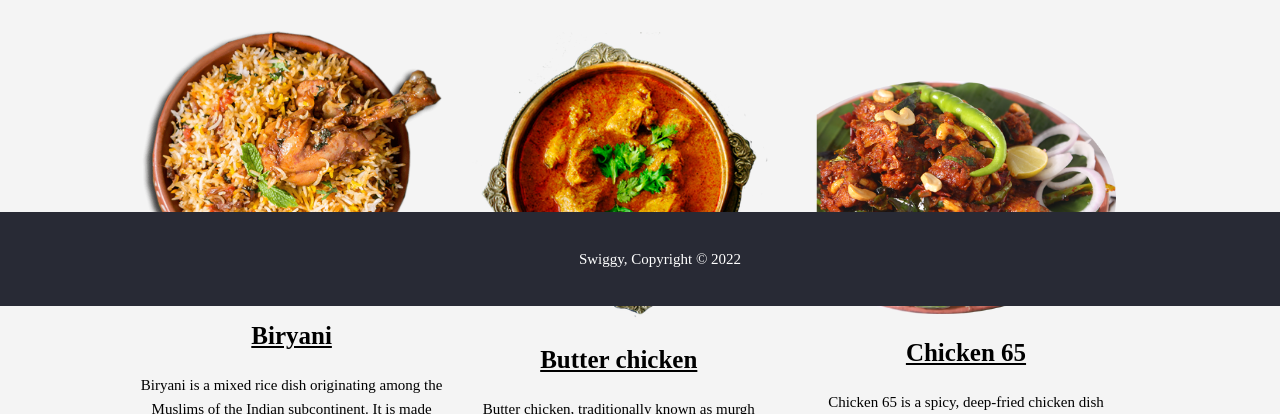
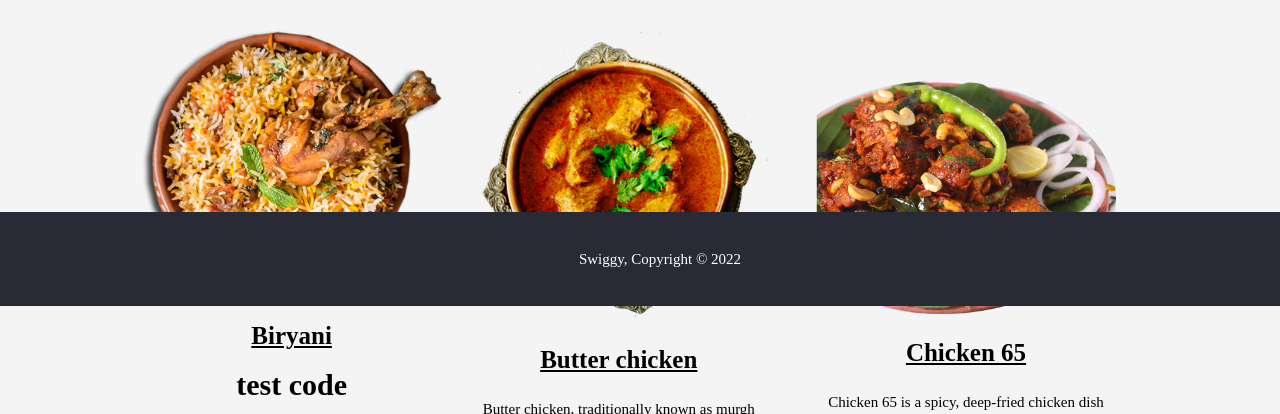
Before and after one commit to AbdulRaheem8897/Swiggy-Food-Webiste, a plain HTML site: page index.html in a window 1280 px wide. Shown: the part 494-908 px from the top of the page. Drawn offline with Linux system fonts and the light colour scheme.

Commit message:
made changes to index.html

```diff
--- a/index.html
+++ b/index.html
@@ -41,7 +41,8 @@
         <div class="box">
             <img src="./bir.png" alt="">
             <h3>Biryani</h3>
-            <p>Biryani is a mixed rice dish originating among the Muslims of the Indian subcontinent. It is made with Indian spices, rice, and usually some type of meat, and sometimes, in addition, eggs and potatoes. Biryani is one of the most popular dishes in South Asia, as well as among the diaspora from the region.</p>
+             <h1>test code   </h1>
+	    <p>Biryani is a mixed rice dish originating among the Muslims of the Indian subcontinent. It is made with Indian spices, rice, and usually some type of meat, and sometimes, in addition, eggs and potatoes. Biryani is one of the most popular dishes in South Asia, as well as among the diaspora from the region.</p>
         </div>
         <div class="box">
             <img src="./butterchickne.png" alt="">
```
